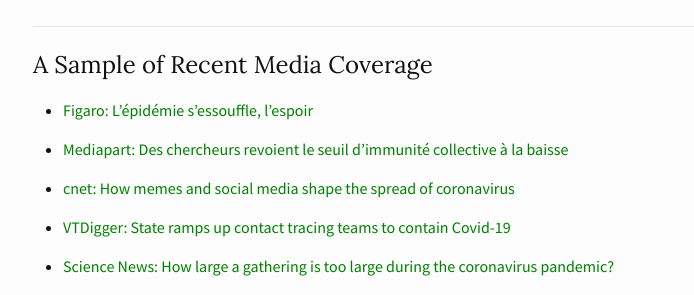
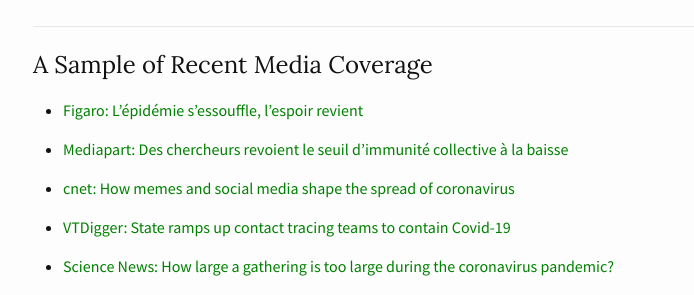
Before and after one commit to laurenthebertdufresne/laurenthebertdufresne.github.io, a Jekyll site: the page built from _pages/media.md, in a window 1280 px wide. Shown: the part 1391-1686 px from the top of the page, without its empty margins (237-931 px from the left). Built offline with Jekyll 4.4.1, drawn with Linux system fonts in a browser that asks for light colours.

Commit message:
Fix typo

```diff
--- a/_pages/media.md
+++ b/_pages/media.md
@@ -21,7 +21,7 @@
 
 # A Sample of Recent Media Coverage
 
-*   [Figaro: L’épidémie s’essouffle, l’espoir](https://sfrpresse.sfr.fr/article/c12f588d-bcdf-440f-8cf8-482b32d64996)
+*   [Figaro: L’épidémie s’essouffle, l’espoir revient](https://sfrpresse.sfr.fr/article/c12f588d-bcdf-440f-8cf8-482b32d64996)
 
 *   [Mediapart: Des chercheurs revoient le seuil d’immunité collective à la baisse](https://www.mediapart.fr/journal/france/220520/des-chercheurs-revoient-le-seuil-d-immunite-collective-la-baisse)
 
```
